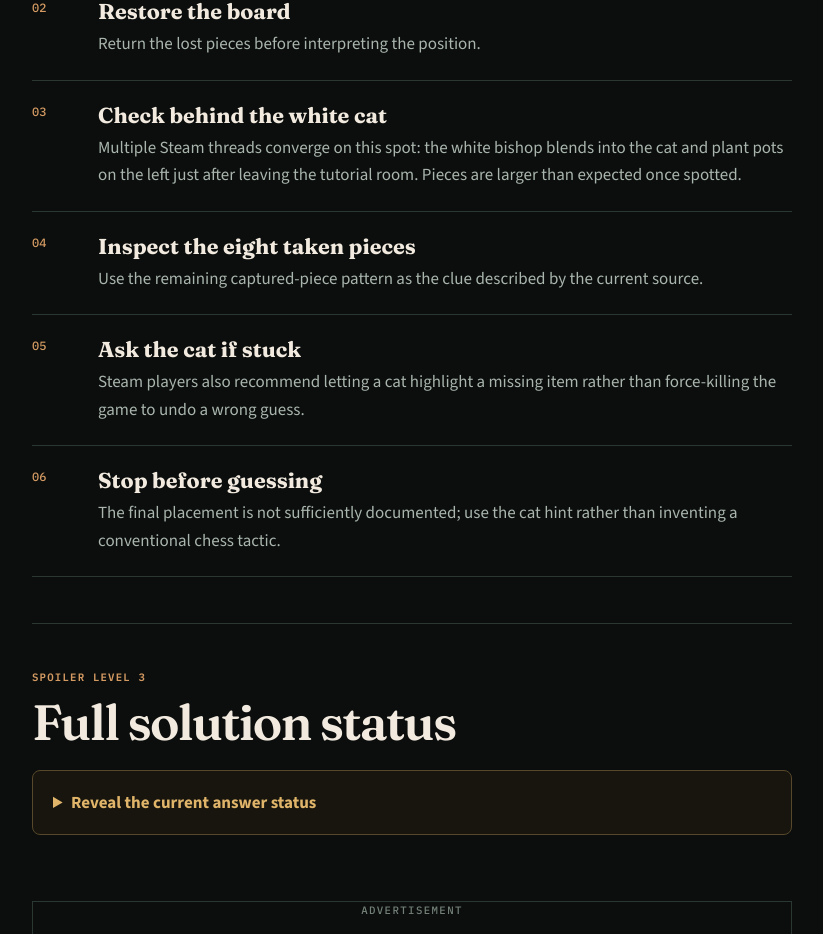
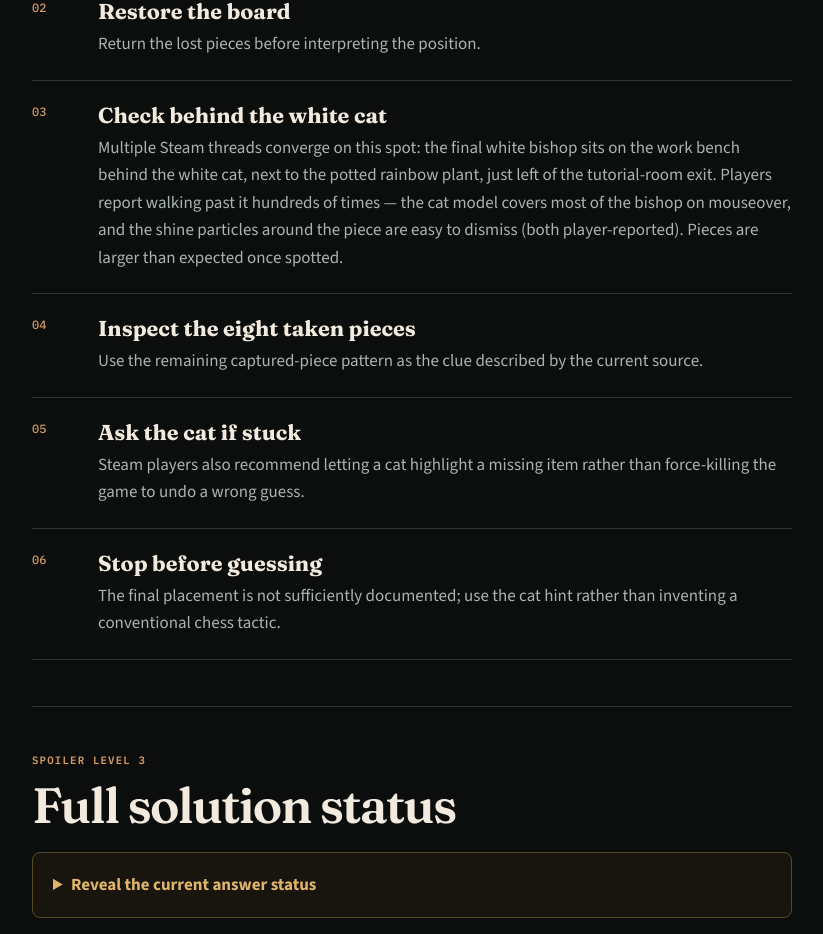
Before and after one commit to bruce-hmz/shelve-the-potions-guide, a Next.js app: page /puzzles/chess-pieces/ in a window 1280 px wide. Shown: the part 2500-3434 px from the top of the page, without its empty margins (360-1183 px from the left). Built offline with nearby package versions, Linux system fonts and the light colour scheme; no server answers.

Commit message:
content: bishop landmark detail on chess-pieces page (ACT-046)

```diff
--- a/content/puzzles.ts
+++ b/content/puzzles.ts
@@ -113,7 +113,7 @@ export const puzzleGuides: PuzzleGuide[] = [
     steps: [
       { title: "Locate displaced pieces", text: "Scan the perimeter outside the chess shelf: corners, window sills, desks, and around shelves are the recurring hiding spots Steam players report." },
       { title: "Restore the board", text: "Return the lost pieces before interpreting the position." },
-      { title: "Check behind the white cat", text: "Multiple Steam threads converge on this spot: the white bishop blends into the cat and plant pots on the left just after leaving the tutorial room. Pieces are larger than expected once spotted." },
+      { title: "Check behind the white cat", text: "Multiple Steam threads converge on this spot: the final white bishop sits on the work bench behind the white cat, next to the potted rainbow plant, just left of the tutorial-room exit. Players report walking past it hundreds of times — the cat model covers most of the bishop on mouseover, and the shine particles around the piece are easy to dismiss (both player-reported). Pieces are larger than expected once spotted." },
       { title: "Inspect the eight taken pieces", text: "Use the remaining captured-piece pattern as the clue described by the current source." },
       { title: "Ask the cat if stuck", text: "Steam players also recommend letting a cat highlight a missing item rather than force-killing the game to undo a wrong guess." },
       { title: "Stop before guessing", text: "The final placement is not sufficiently documented; use the cat hint rather than inventing a conventional chess tactic." },
```
